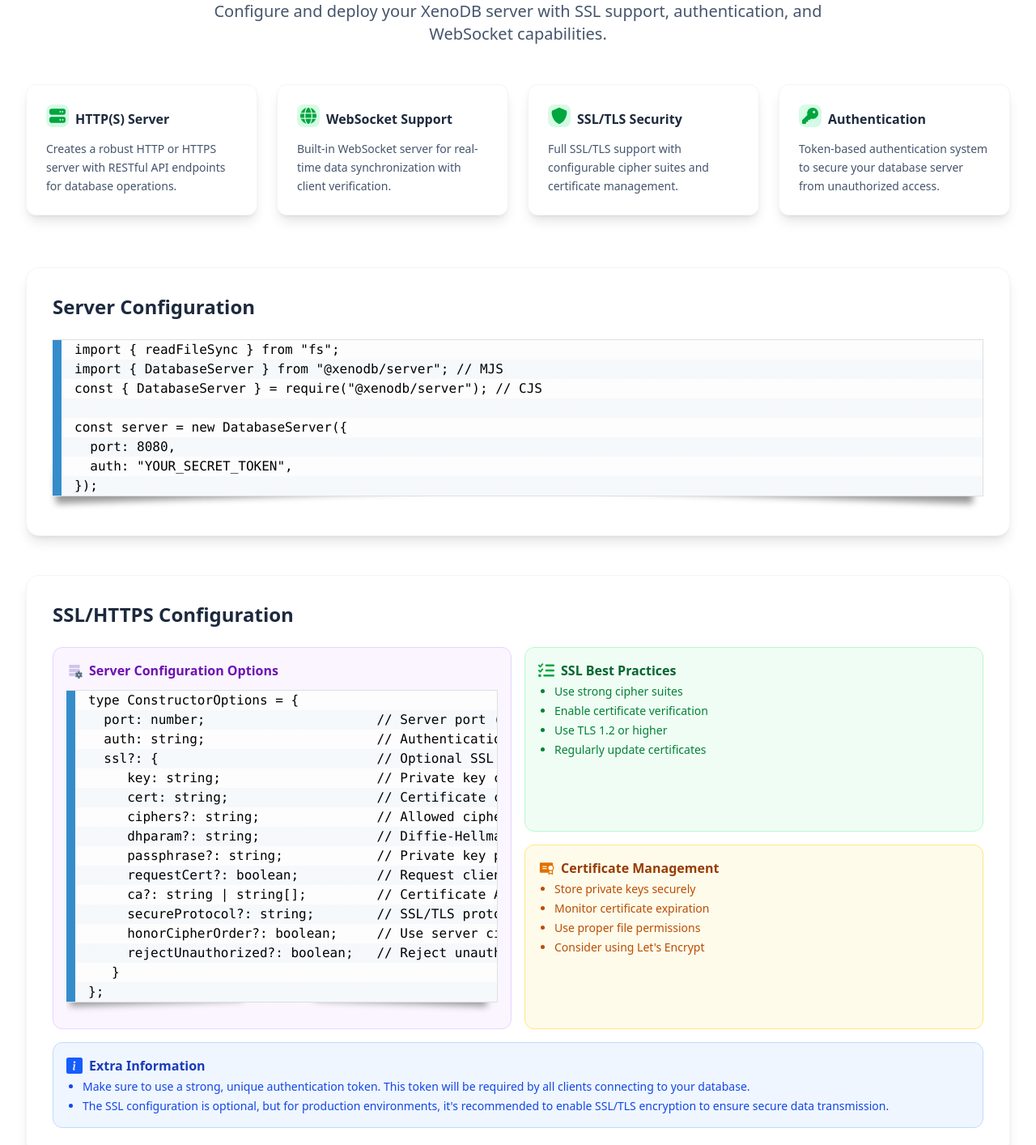
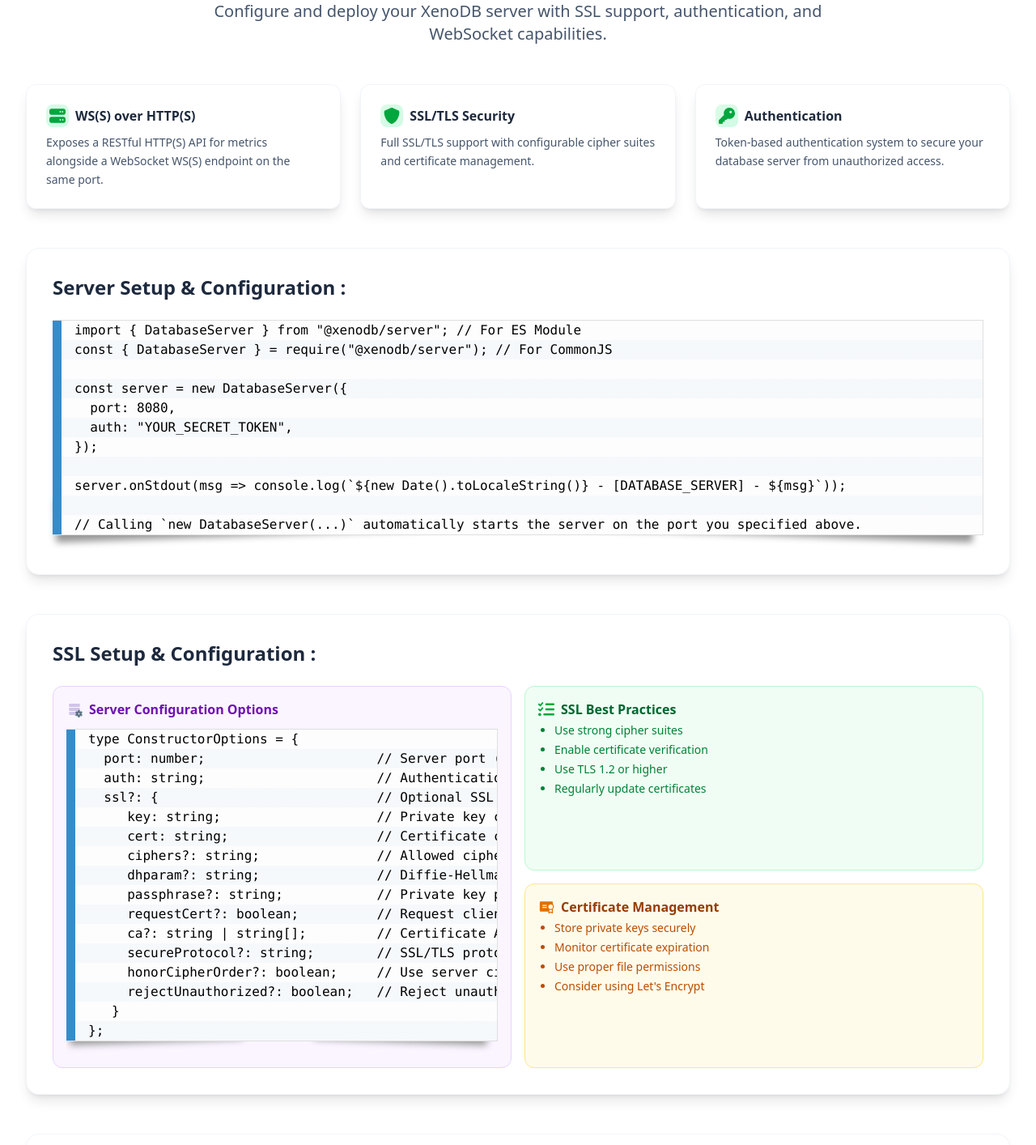
Before and after one commit to xenoDB/xenoSite, a React (Vite) app: page /server-setup in a window 1280 px wide. Shown: the part 280-1694 px from the top of the page at 81% size. Built offline with nearby package versions, Linux system fonts and the light colour scheme.

Commit message:
finalize server setup ig

```diff
--- a/src/pages/ServerSetup.tsx
+++ b/src/pages/ServerSetup.tsx
@@ -1,14 +1,7 @@
 import CodeBlock from "../utilities/codeblock";
 import { PiCertificateFill } from "react-icons/pi";
 import { FcDataConfiguration } from "react-icons/fc";
-import { BsFillInfoSquareFill } from "react-icons/bs";
-import {
-  FaGlobe,
-  FaKey,
-  FaListCheck,
-  FaServer,
-  FaShield,
-} from "react-icons/fa6";
+import { FaKey, FaListCheck, FaServer, FaShield } from "react-icons/fa6";
 
 const heading = (
   <div className="text-center mb-12">
@@ -28,15 +21,9 @@ const heading = (
 const features = [
   {
     icon: FaServer,
-    title: "HTTP(S) Server",
+    title: "WS(S) over HTTP(S)",
     description:
-      "Creates a robust HTTP or HTTPS server with RESTful API endpoints for database operations.",
-  },
-  {
-    icon: FaGlobe,
-    title: "WebSocket Support",
-    description:
-      "Built-in WebSocket server for real-time data synchronization with client verification.",
+      "Exposes a RESTful HTTP(S) API for metrics alongside a WebSocket WS(S) endpoint on the same port.",
   },
   {
     icon: FaShield,
@@ -59,7 +46,7 @@ const features = [
         className="bg-white rounded-xl p-6 shadow-lg border border-slate-100"
       >
         <div className="flex items-center justify-left gap-2">
-          <div className="w-7 h-7 bg-gradient-to-br from-green-100 to-emerald-100 rounded-lg flex items-center justify-center mb-4">
+          <div className="w-7 h-7 bg-gradient-to-br from-green-100 to-emerald-100 rounded-lg flex items-center justify-center mb-2">
             <Icon className="w-5 h-5 text-green-600" />
           </div>
           <h3 className="font-semibold text-slate-800 mb-2">{feature.title}</h3>
@@ -75,19 +62,21 @@ const features = [
 const serverSetup = (
   <div className="bg-white rounded-2xl p-8 shadow-lg border border-slate-100 mb-12">
     <h2 className="text-2xl font-bold text-slate-800 mb-6">
-      Server Configuration
+      Server Setup & Configuration :
     </h2>
-
     <CodeBlock
       code={
-        `import { readFileSync } from "fs";\n` +
-        `import { DatabaseServer } from "@xenodb/server"; // MJS\n` +
-        `const { DatabaseServer } = require("@xenodb/server"); // CJS\n` +
+        `import { DatabaseServer } from "@xenodb/server"; // For ES Module\n` +
+        `const { DatabaseServer } = require("@xenodb/server"); // For CommonJS\n` +
         `\n` +
         `const server = new DatabaseServer({\n` +
         `  port: 8080,\n` +
         `  auth: "YOUR_SECRET_TOKEN",\n` +
-        `});`
+        `});\n` +
+        `\n` +
+        `server.onStdout(msg => console.log(\`\${new Date().toLocaleString()} - [DATABASE_SERVER] - \${msg}\`));\n` +
+        `\n` +
+        `// Calling \`new DatabaseServer(...)\` automatically starts the server on the port you specified above.`
       }
       language="typescript"
       id="ssl-server"
@@ -102,7 +91,6 @@ const sslOptions = (
         <FcDataConfiguration className="w-5 h-5 text-purple-600 mt-0.5" />
         Server Configuration Options
       </h4>
-      {/* Code wrapper with scroll */}
       <div className="w-full overflow-auto rounded-md">
         <CodeBlock
           code={
@@ -166,13 +154,27 @@ const certificateManagement = (
   </div>
 );
 
-const extraInformation = (
+const configInfoTable = (
+  <div className="bg-white rounded-2xl p-8 shadow-lg border border-slate-100 mb-12">
+    <h2 className="text-2xl font-bold text-slate-800 mb-6">
+      SSL Setup & Configuration :
+    </h2>
+
+    <div className="mt-4 sm:mt-6 grid grid-cols-1 md:grid-cols-2 gap-3 sm:gap-4 w-full">
+      {sslOptions}
+      {bestPractices}
+      {certificateManagement}
+    </div>
+  </div>
+);
+
+const info = (
+  <div className="bg-white rounded-2xl p-8 shadow-lg border border-slate-100">
+    <h2 className="text-2xl font-bold text-slate-800 mb-6">
+      Other relevant informations :
+    </h2>
     <div className="flex items-start space-x-3 p-4 bg-blue-50 border border-blue-200 rounded-xl lg:col-span-2">
       <div>
-      <h4 className="flex font-semibold text-blue-800 mb-1 gap-2">
-        <BsFillInfoSquareFill className="w-5 h-5 text-blue-600 mt-0.5" />
-        Extra Information
-      </h4>
         <ul className="text-blue-700 text-sm space-y-1 list-disc pl-5">
           <li>
             Make sure to use a strong, unique authentication token. This token
@@ -187,20 +189,6 @@ const extraInformation = (
         </ul>
       </div>
     </div>
-);
-
-const configInfoTable = (
-  <div className="bg-white rounded-2xl p-8 shadow-lg border border-slate-100">
-    <h2 className="text-2xl font-bold text-slate-800 mb-6">
-      SSL/HTTPS Configuration
-    </h2>
-
-    <div className="mt-4 sm:mt-6 grid grid-cols-1 md:grid-cols-2 gap-3 sm:gap-4 w-full">
-      {sslOptions}
-      {bestPractices}
-      {certificateManagement}
-      {extraInformation}
-    </div>
   </div>
 );
 
@@ -209,13 +197,15 @@ export default function ServerSetup() {
     <div className="max-w-7xl mx-auto px-4 sm:px-6 lg:px-8 py-12">
       {heading}
 
-      <div className="grid md:grid-cols-2 lg:grid-cols-4 gap-6 mb-16">
+      <div className="grid md:grid-cols-2 lg:grid-cols-3 gap-6 mb-12">
         {features}
       </div>
 
       {serverSetup}
 
       {configInfoTable}
+
+      {info}
     </div>
   );
 }
```
Lines whose indentation alone changed are shown as unchanged.
